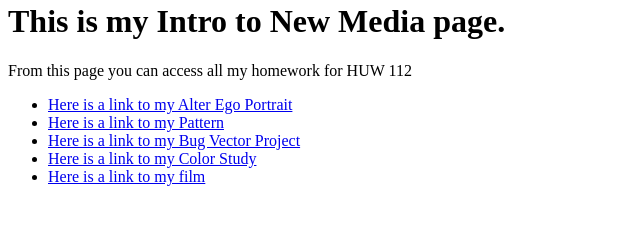
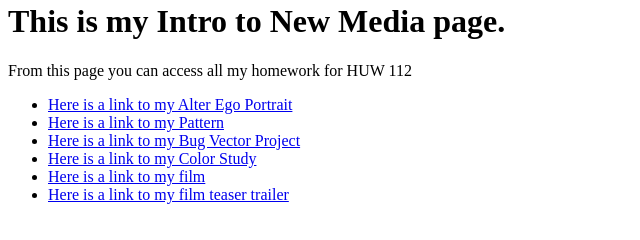
Before and after one commit to RoseljovinAspillaga/roseljovinaspillaga1, a plain HTML site: page index.html in a window 1280 px wide. Shown: the part 472-712 px from the top of the page, without its empty margins (0-640 px from the left). Drawn offline with Linux system fonts and the light colour scheme.

Commit message:
Update index.html

```diff
--- a/index.html
+++ b/index.html
@@ -11,5 +11,6 @@
       <li><a href="bug project.pdf">Here is a link to my Bug Vector Project</a></li>
       <li><a href="vector face project.pdf">Here is a link to my Color Study</a></li>
       <li><a href="https://www.youtube.com/watch?v=yV5Soly_i30&t=1s">Here is a link to my film</a></li>
+      <li><a href="https://www.youtube.com/watch?v=-Wnyl1WiBaM">Here is a link to my film teaser trailer</a></li>
       </body>
 </html>
```
